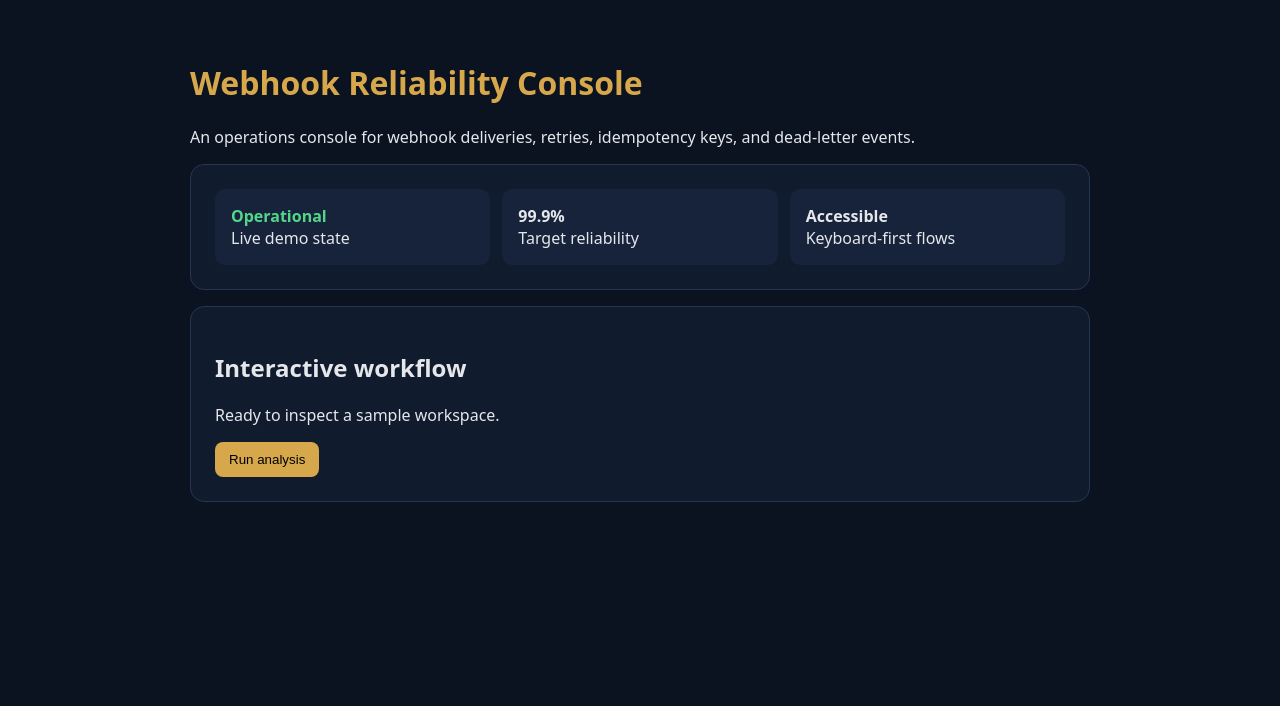
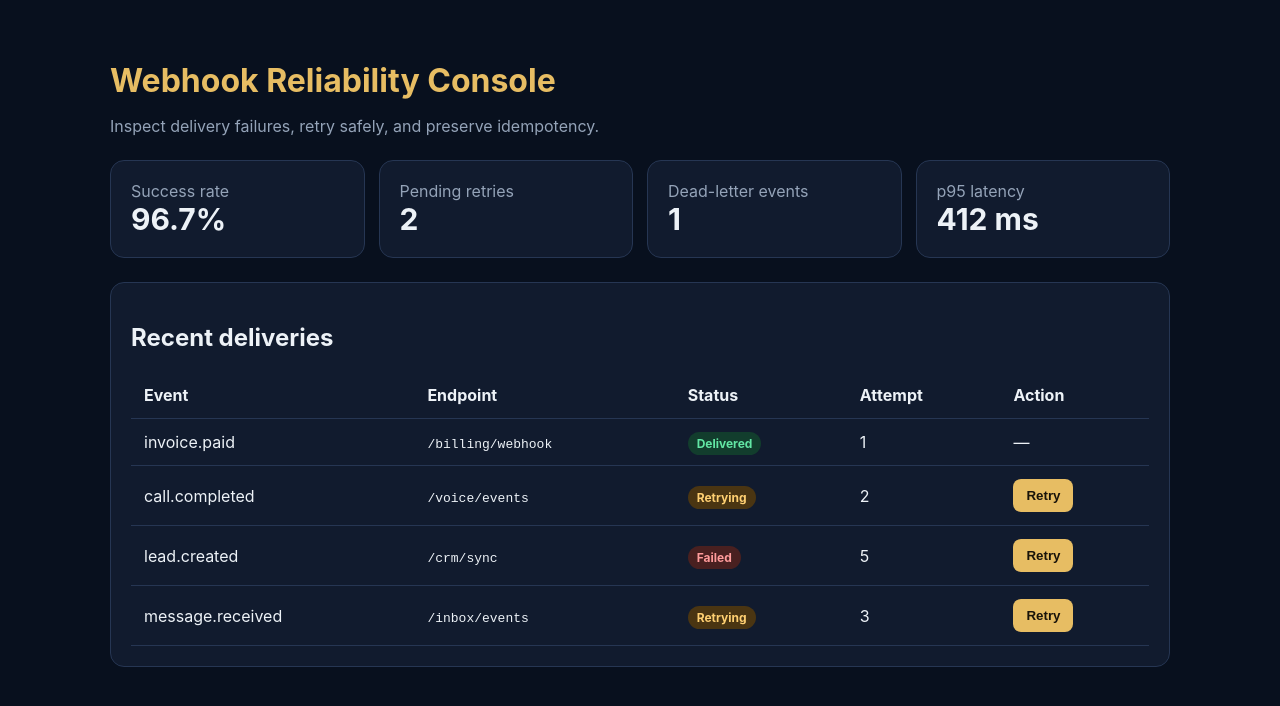
Before and after one commit to ayan-devs18/webhook-reliability-console, a plain HTML site: page index.html in a window 1280 px wide. Drawn offline with Linux system fonts and the light colour scheme.

Commit message:
Build interactive delivery retry console

```diff
--- a/index.html
+++ b/index.html
@@ -1 +1,6 @@
-<!doctype html><html lang="en"><head><meta charset="utf-8"><meta name="viewport" content="width=device-width,initial-scale=1"><title>Webhook Reliability Console</title><style>body{font-family:system-ui;background:#0b1220;color:#e5e7eb;margin:0;padding:40px}main{max-width:900px;margin:auto}h1{color:#d6a84b}section{background:#111b2e;border:1px solid #263653;border-radius:14px;padding:24px;margin:16px 0}.grid{display:grid;grid-template-columns:repeat(auto-fit,minmax(180px,1fr));gap:12px}.card{padding:16px;background:#17233a;border-radius:10px}.ok{color:#54d68a}button{background:#d6a84b;border:0;padding:10px 14px;border-radius:8px;cursor:pointer}</style></head><body><main><h1>Webhook Reliability Console</h1><p>An operations console for webhook deliveries, retries, idempotency keys, and dead-letter events.</p><section><div class="grid"><div class="card"><strong class="ok">Operational</strong><br>Live demo state</div><div class="card"><strong>99.9%</strong><br>Target reliability</div><div class="card"><strong>Accessible</strong><br>Keyboard-first flows</div></div></section><section><h2>Interactive workflow</h2><p id="status">Ready to inspect a sample workspace.</p><button onclick="document.getElementById('status').textContent='Analysis complete: 3 improvements identified and queued.'">Run analysis</button></section></main></body></html>
+<!doctype html><html lang="en"><head><meta charset="utf-8"><meta name="viewport" content="width=device-width,initial-scale=1"><title>Webhook Reliability Console</title>
+<style>:root{color-scheme:dark;--gold:#e7bd63;--panel:#111b2e;--muted:#94a3b8}*{box-sizing:border-box}body{margin:0;font-family:Inter,system-ui;background:#08101e;color:#edf2f7}main{max-width:1100px;margin:auto;padding:40px 20px}h1{color:var(--gold);margin-bottom:6px}.muted{color:var(--muted)}.grid{display:grid;grid-template-columns:repeat(auto-fit,minmax(190px,1fr));gap:14px;margin:24px 0}.card,.panel{background:var(--panel);border:1px solid #263653;border-radius:14px;padding:20px}.value{font-size:30px;font-weight:750}table{width:100%;border-collapse:collapse}th,td{text-align:left;padding:13px;border-bottom:1px solid #263653}.pill{border-radius:999px;padding:4px 9px;font-size:12px;font-weight:700}.ok{background:#123d2d;color:#62e6a4}.fail{background:#492020;color:#ff9b9b}.retry{background:#4a3512;color:#ffd072}button{background:var(--gold);color:#18130a;border:0;border-radius:8px;padding:9px 13px;font-weight:700;cursor:pointer}button:focus-visible{outline:3px solid white;outline-offset:3px}@media(max-width:700px){.panel{overflow-x:auto}}</style></head>
+<body><main><header><h1>Webhook Reliability Console</h1><p class="muted">Inspect delivery failures, retry safely, and preserve idempotency.</p></header>
+<section class="grid" aria-label="Delivery summary"><article class="card"><div class="muted">Success rate</div><div class="value">96.7%</div></article><article class="card"><div class="muted">Pending retries</div><div class="value" id="pending">2</div></article><article class="card"><div class="muted">Dead-letter events</div><div class="value">1</div></article><article class="card"><div class="muted">p95 latency</div><div class="value">412 ms</div></article></section>
+<section class="panel"><h2>Recent deliveries</h2><table><thead><tr><th>Event</th><th>Endpoint</th><th>Status</th><th>Attempt</th><th>Action</th></tr></thead><tbody id="rows"></tbody></table></section></main>
+<script>const ds=[{event:'invoice.paid',endpoint:'/billing/webhook',status:'Delivered',attempt:1},{event:'call.completed',endpoint:'/voice/events',status:'Retrying',attempt:2},{event:'lead.created',endpoint:'/crm/sync',status:'Failed',attempt:5},{event:'message.received',endpoint:'/inbox/events',status:'Retrying',attempt:3}];const rows=document.querySelector('#rows');function render(){rows.innerHTML=ds.map((d,i)=>`<tr><td>${d.event}</td><td><code>${d.endpoint}</code></td><td><span class="pill ${d.status==='Delivered'?'ok':d.status==='Failed'?'fail':'retry'}">${d.status}</span></td><td>${d.attempt}</td><td>${d.status==='Delivered'?'—':`<button data-i="${i}">Retry</button>`}</td></tr>`).join('');document.querySelector('#pending').textContent=ds.filter(d=>d.status==='Retrying').length}rows.addEventListener('click',e=>{if(!e.target.matches('button'))return;const d=ds[e.target.dataset.i];d.status='Delivered';d.attempt++;render()});render();</script></body></html>
```
